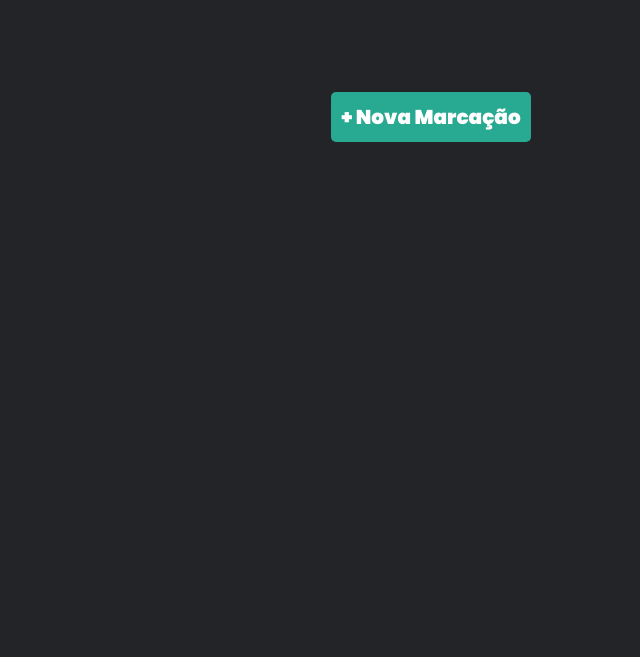
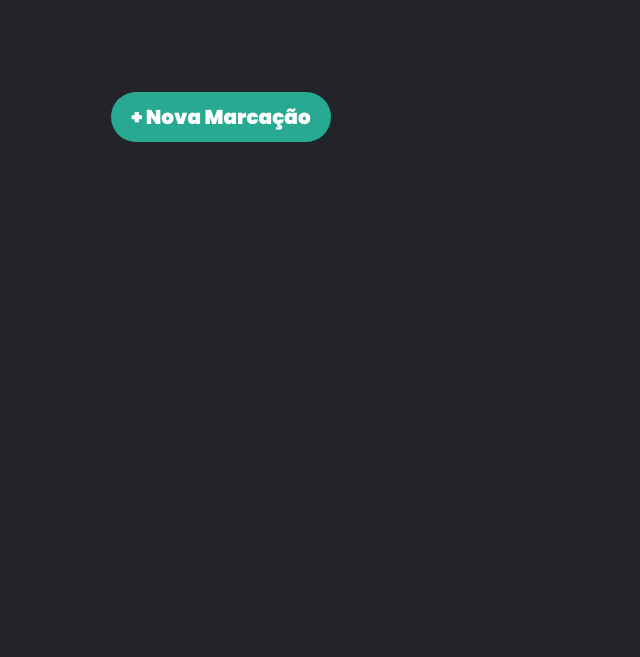
Before and after one commit to cleciodrt/etiquetas, a plain HTML site: page index.html in a window 1280 px wide. Shown: the part 143-800 px from the top of the page, without its empty margins (419-1059 px from the left). Drawn offline with nearby package versions, Linux system fonts and the light colour scheme.

Commit message:
Update estilo.css

```diff
--- a/estilo.css
+++ b/estilo.css
@@ -100,18 +100,16 @@ h2 {
   height: 140px;
   display: flex;
   align-items: center;
-  justify-content: flex-end;
+  justify-content: center;
 }
 
 button {
-  width: 200px;
-  height: 50px;
   border: none;
-  padding: 0 10px;
   font-size: 20px;
   cursor: pointer;
   color: #ffffff;
-  border-radius: 5px;
+  padding: 10px 20px;
+  border-radius: 25px;
   background: #27a992;
 }
 
```
